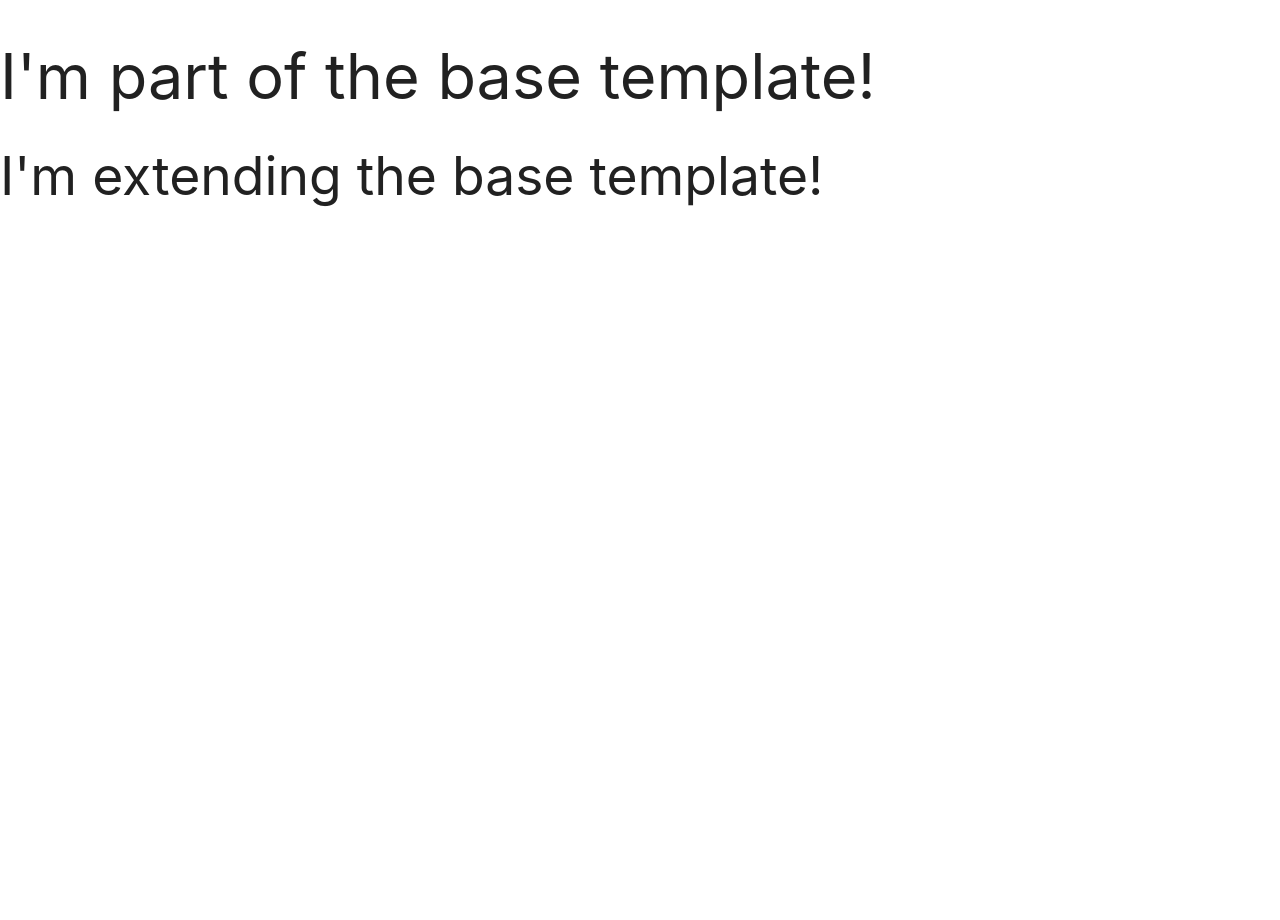
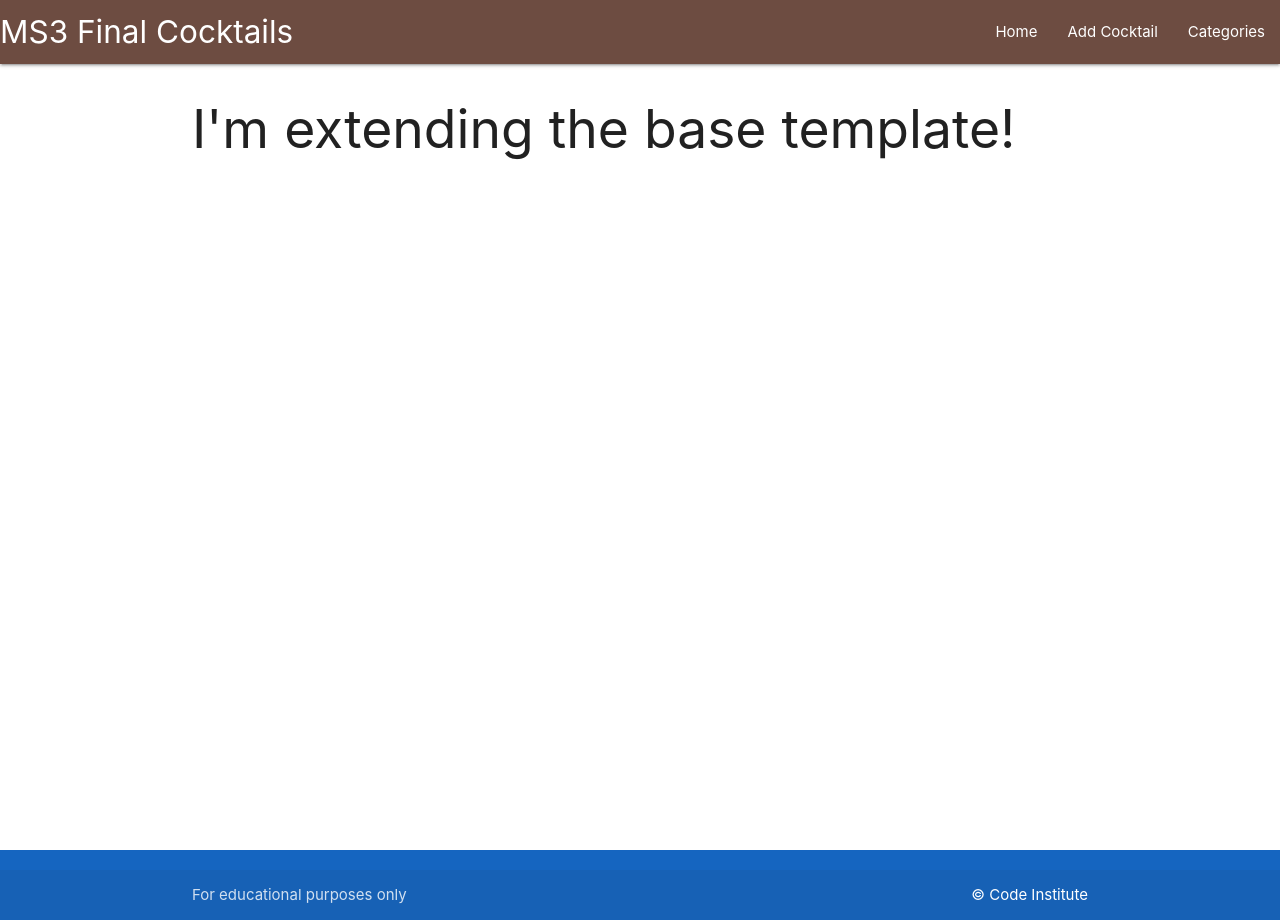
Before and after one commit to rhysmoggs/ms3-final-cocktails, a Flask app: page / in a window 1280 px wide. Run offline with Flask 2, Linux system fonts and the light colour scheme; data that the repository does not hold is empty; some libraries are stand-ins or nearby versions.

Commit message:
setup static css and js files and navbar to base.html

```diff
--- /dev/null
+++ b/cocktails/static/css/style.css
@@ -0,0 +1,9 @@
+body {
+    display: flex;
+    min-height: 100vh;
+    flex-direction: column;
+}
+
+main {
+    flex: 1 0 auto;
+}
--- /dev/null
+++ b/cocktails/static/js/script.js
@@ -0,0 +1,5 @@
+document.addEventListener("DOMContentLoaded", function() {
+    // sidenav initialization
+    let sidenav = document.querySelectorAll(".sidenav");
+    M.Sidenav.init(sidenav);
+});
--- a/cocktails/templates/base.html
+++ b/cocktails/templates/base.html
@@ -17,10 +17,41 @@
 
 <body>
 
-    <h1>I'm part of the base template!</h1>
+    <header>
+        <!-- top navbar -->
+        <nav class="brown darken-1">
+            <div class="nav-wrapper">
+                <a href="{{ url_for('home') }}" class="brand-logo">MS3 Final Cocktails</a>
+                <a href="#" data-target="mobile-demo" class="sidenav-trigger"><i class="fas fa-bars"></i></a>
+                <ul class="right hide-on-med-and-down">
+                    <li><a href="{{ url_for('home') }}">Home</a></li>
+                    <li><a href="">Add Cocktail</a></li>
+                    <li><a href="">Categories</a></li>
+                </ul>
+            </div>
+        </nav>
 
-    {% block content %}
-    {% endblock %}
+        <!-- mobile sidenav -->
+        <ul class="sidenav" id="mobile-demo">
+            <li><a href="{{ url_for('home') }}">Home</a></li>
+            <li><a href="">Add Cocktail</a></li>
+            <li><a href="">Categories</a></li>
+        </ul>
+    </header>
+
+    <main class="container">
+        {% block content %}
+        {% endblock %}
+    </main>
+
+    <footer class="page-footer blue darken-3">
+        <div class="footer-copyright">
+            <div class="container">
+                For educational purposes only
+                <a class="white-text right" href="https://codeinstitute.net" target="_blank">&copy; Code Institute</a>
+            </div>
+        </div>
+    </footer>
 
     <script src="https://code.jquery.com/jquery-3.5.1.min.js"
         integrity="sha256-9/aliU8dGd2tb6OSsuzixeV4y/faTqgFtohetphbbj0=" crossorigin="anonymous"></script>
```
